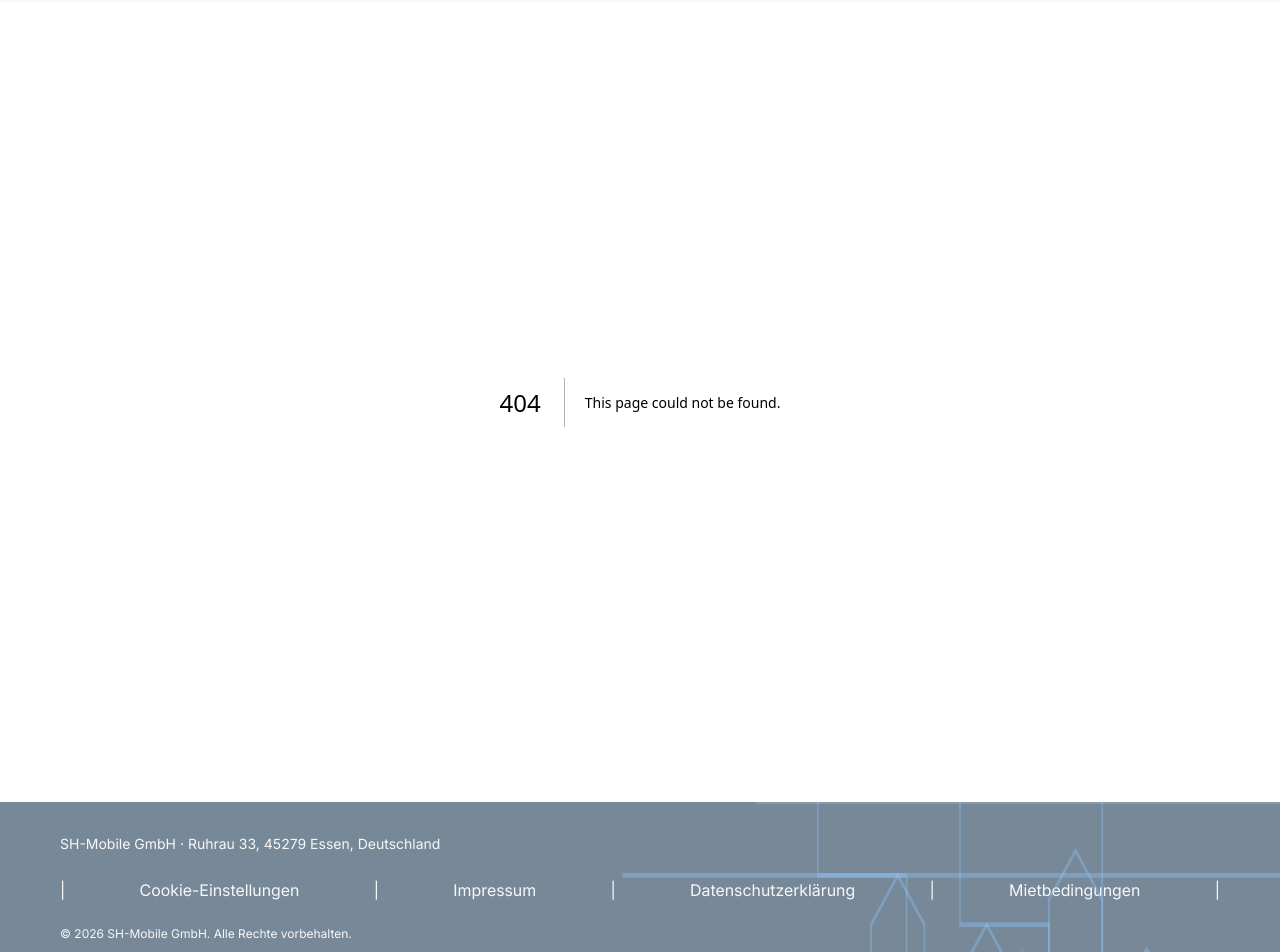
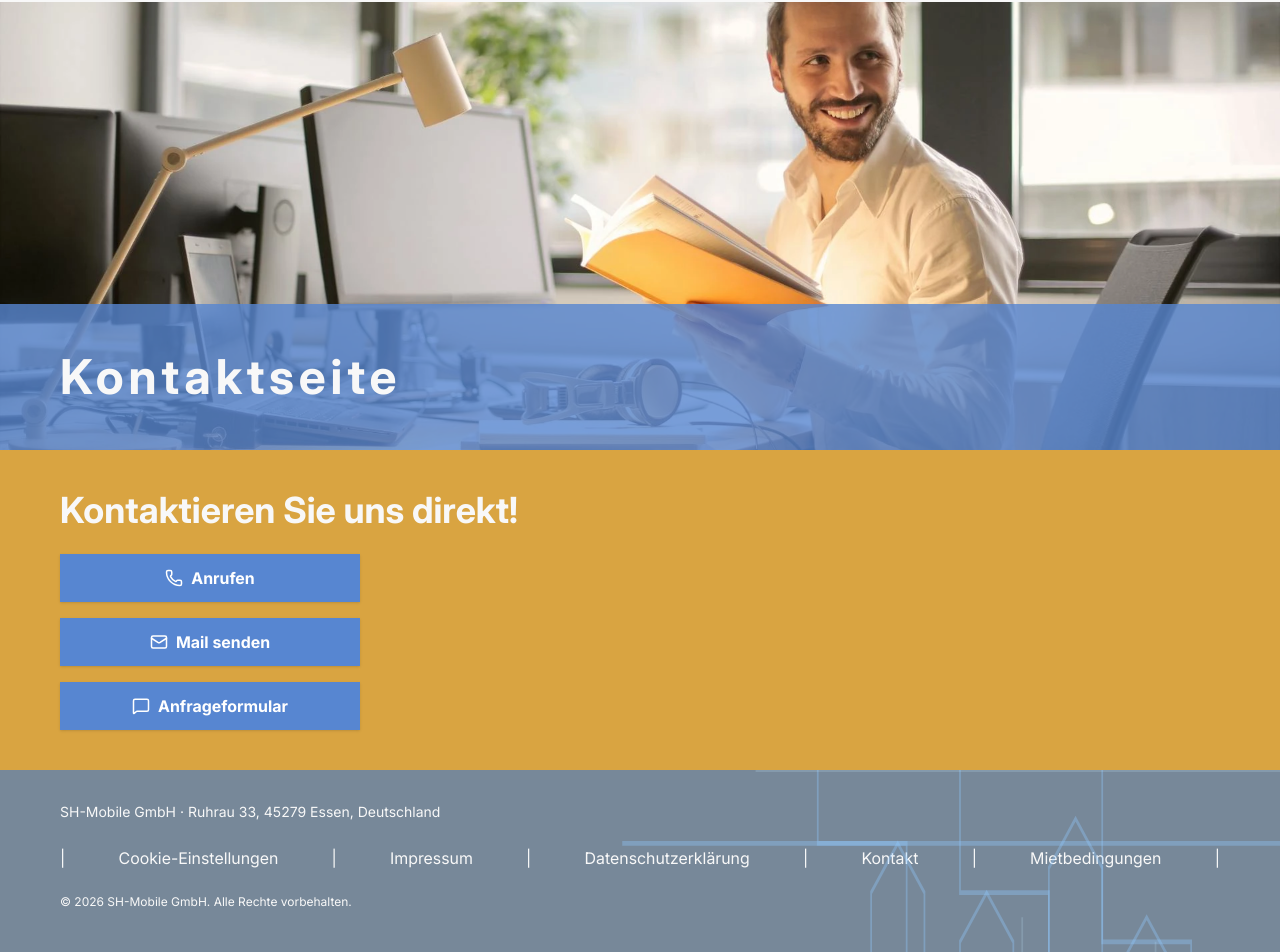
Before and after one commit to janonym2/sh-batterie, a Next.js app: page /kontakt in a window 1280 px wide. Before the commit this address had no page. Shown: the part 98-1050 px from the top of the page. Built offline with nearby package versions, Linux system fonts and the light colour scheme.

Commit message:
CallToAction + Contact

```diff
--- a/app/globals.css
+++ b/app/globals.css
@@ -5,6 +5,7 @@
   --foreground: '#171717';
   --accent:#5786d1;
   --accent-2:#6da5e2;
+  --accent-3: #d9a441;
   --lightgray:#f8f8f8;
   --gray: lightslategray;
   --transition:0.3s;
--- /dev/null
+++ b/app/kontakt/page.tsx
@@ -0,0 +1,16 @@
+"use client"
+
+import Headline from "@/components/Headline";
+import CallToAction from "@/components/CallToAction";
+
+export default function Contact() {
+  return (
+    <div>
+      <Headline content={`Kontaktseite`} imageSrc="/pic02.webp" />
+
+      <section className="px-[5%] md:px-15 py-10 bg-[var(--accent-3)] text-[var(--lightgray)]">
+        <CallToAction title={`Kontaktieren Sie uns direkt!`} />
+      </section>
+    </div>
+  );
+}
--- a/app/page.tsx
+++ b/app/page.tsx
@@ -3,6 +3,7 @@
 import Headline from "@/components/Headline";
 import Button from "@/components/Button";
 import BulletPoints from "@/components/BulletPoints";
+import CallToAction from "@/components/CallToAction";
 
 export default function Home() {
   const leistungen = [
@@ -31,41 +32,29 @@ export default function Home() {
       </section>
 
       <div className="md:grid md:grid-cols-2">
-        <section className="px-[5%] md:px-15 py-10 bg-[var(--accent-2)]">
+        <section className="px-[5%] md:px-15 py-10 bg-[var(--accent)] text-[var(--lightgray)]">
           <h2 className="text-3xl md:text-4xl font-bold mb-4">
             Unsere Leistungen
           </h2>
           <BulletPoints items={leistungen} miniText={miniText} />
         </section>
 
-        <section className="px-[5%] md:px-15 py-10 bg-[var(--accent)] text-[var(--lightgray)]">
+        <section className="px-[5%] md:px-15 py-10 bg-[var(--accent-2)]">
           <h2 className="text-3xl md:text-4xl font-bold mb-4">
             Warum wir?
           </h2>
           <BulletPoints items={warumWir}/>
         </section>
       </div>
+
+      <section className="px-[5%] md:px-15 py-10 bg-[var(--accent-3)] text-[var(--lightgray)]">
+        <CallToAction title={`Bereit, Ihre Batterien sicher abzuholen? Kontaktieren Sie uns direkt!`} />
+      </section>
     </div>
   );
 }
 
 /* TO IMPLEMENT:
-
---------------------------
-
-Kontakt / Call-to-Action
-Element: Kontaktbuttons für Mobile First
-
-Text:
-„Bereit, Ihre Batterien sicher abholen zu lassen? Kontaktieren Sie uns direkt!“
-
-Buttons:
-
-„Anrufen“ → Telefon-Link
-
-„Mail senden“ → Mailto-Link
-
-Optional: „Anfrageformular öffnen“ → Popup oder neue Seite
 
 --------------------------
 
--- a/components/Button.tsx
+++ b/components/Button.tsx
@@ -1,15 +1,19 @@
 "use client";
+
+import { ReactNode } from "react";
 
 type Props = {
   content?: string;
+  icon?: ReactNode;
   onClick?: React.MouseEventHandler<HTMLButtonElement>;
 };
 
-export default function Button({ content, onClick }: Props) {
+export default function Button({ content, icon, onClick }: Props) {
   return (
     <button
       type="submit"
       className="
+        flex items-center justify-center gap-2
         text-white
         font-bold
         shadow
@@ -22,11 +26,11 @@ export default function Button({ content, onClick }: Props) {
         min-w-[150px]
         h-auto
         text-center
-        "
-
+      "
       onClick={onClick}
     >
-      {content}
+      {icon}
+      <span>{content}</span>
     </button>
   );
 }
--- /dev/null
+++ b/components/CallToAction.tsx
@@ -0,0 +1,25 @@
+"use client"
+
+import { Phone, Mail, MessageSquare } from "lucide-react";
+import Button from "@/components/Button";
+
+type Props = {
+  title?: string;
+};
+
+export default function CallToAction({ title }: Props) {
+  return (
+    <div>
+        {!title ? '' : (
+            <h2 className="text-3xl md:text-4xl font-bold mb-4">
+                {title}
+            </h2>
+        )}
+        <div className="flex flex-col gap-4 pt-2">
+          <Button content="Anrufen" onClick={() => alert("Hallo!")} icon={<Phone size={18} />}/>
+          <Button content="Mail senden" onClick={() => alert("Hallo!")} icon={<Mail size={18} />} />
+          <Button content="Anfrageformular" onClick={() => alert("Hallo!")} icon={<MessageSquare size={18} />} />
+        </div>
+    </div>
+  );
+}
--- a/components/Footer.tsx
+++ b/components/Footer.tsx
@@ -40,6 +40,12 @@ export default function Footer() {
           </li>
           <span className="hidden md:inline">|</span>
           <li>
+            <a href="/kontakt" className="hover:text-[var(--accent-2)]">
+              Kontakt
+            </a>
+          </li>
+          <span className="hidden md:inline">|</span>
+          <li>
             <a href="/terms" className="hover:text-[var(--accent-2)]">
               Mietbedingungen
             </a>
--- a/components/Headline.tsx
+++ b/components/Headline.tsx
@@ -6,15 +6,16 @@ import Image from "next/image";
 
 type Props = {
   content?: string;
+  imageSrc?: string;
 };
 
-export default function Headline({ content }: Props) {
+export default function Headline({ content, imageSrc = '/pic01.webp' }: Props) {
   return (
     <div className="w-full">
       <div className="relative w-full">
         <div className="relative w-full aspect-[4000/2304] overflow-hidden md:aspect-[4000/1400]">
           <Image
-            src="/pic01.webp"
+            src={imageSrc}
             alt="transport vehicle"
             fill
             sizes="100vw"
--- a/components/Navbar.tsx
+++ b/components/Navbar.tsx
@@ -107,7 +107,7 @@ export default function Navbar({ pPhone, pEmail}: NavbarProps) {
                 </a>
               </li>
               <li>
-                <a href="/contact" className={pathname === '/contact' ? 'text-[var(--accent)]' : 'hover:text-[var(--accent)]'}>
+                <a href="/kontakt" className={pathname === '/kontakt' ? 'text-[var(--accent)]' : 'hover:text-[var(--accent)]'}>
                   Kontakt
                 </a>
               </li>
@@ -141,7 +141,7 @@ export default function Navbar({ pPhone, pEmail}: NavbarProps) {
           {menuOpen ? <X size={28} /> : <Menu size={28} />}
         </button>
 
-        {/* Mobile Menü */}
+        {/* Mobile Menue */}
         <div
           className={`absolute top-full left-0 w-full bg-[var(--lightgray)] shadow-md transition-all duration-300 overflow-hidden ${
             menuOpen ? "max-h-[300px] opacity-100" : "max-h-0 opacity-0"
@@ -164,7 +164,7 @@ export default function Navbar({ pPhone, pEmail}: NavbarProps) {
               </a>
             </li>
             <li>
-              <a href="/contact" className={pathname === '/contact' ? 'text-[var(--accent)]' : 'hover:text-[var(--accent)]'} onClick={() => setMenuOpen(false)}>
+              <a href="/kontakt" className={pathname === '/kontakt' ? 'text-[var(--accent)]' : 'hover:text-[var(--accent)]'} onClick={() => setMenuOpen(false)}>
                 Kontakt
               </a>
             </li>
```
Also changed, not shown: public/pic02.webp (added).
